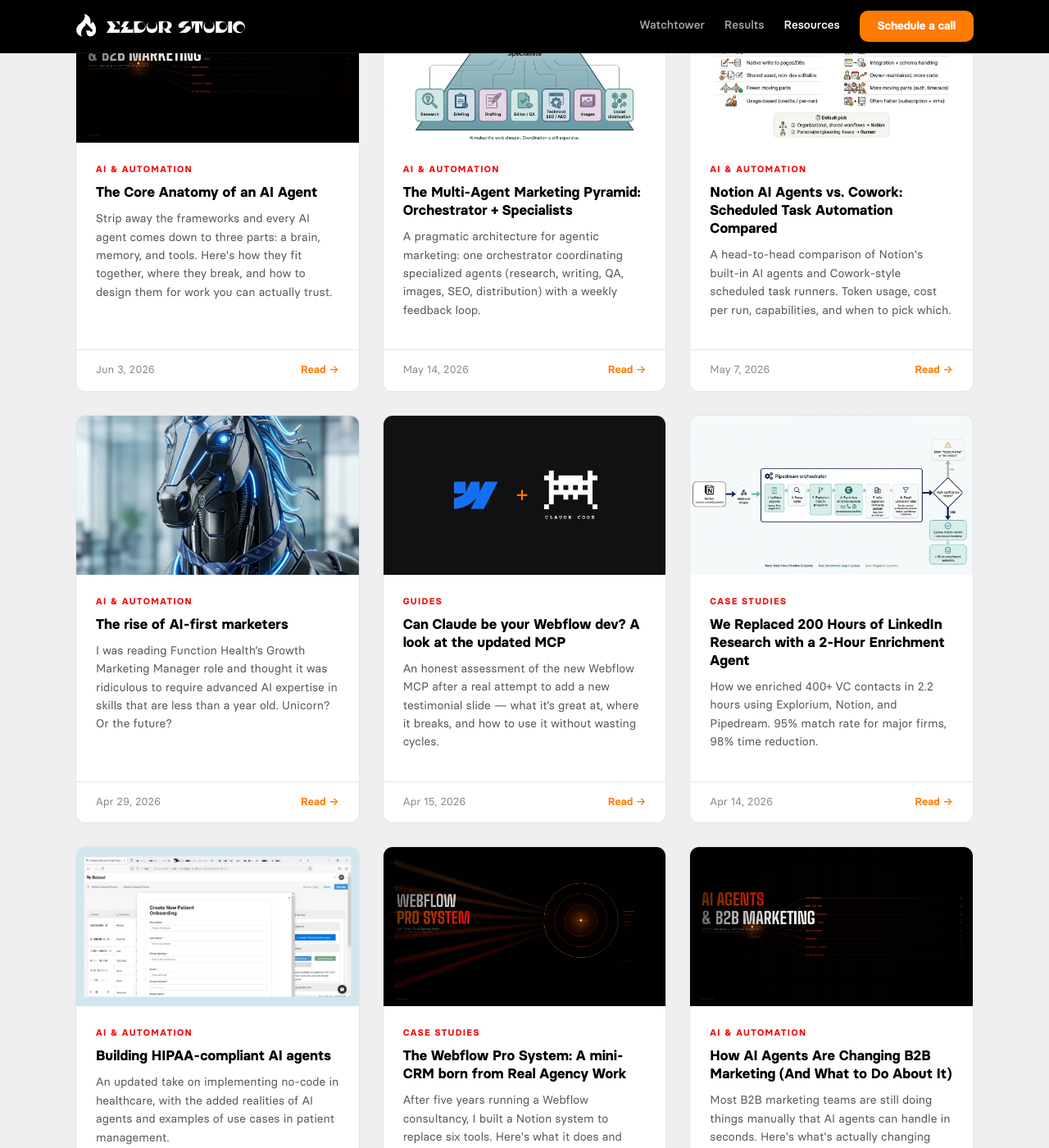
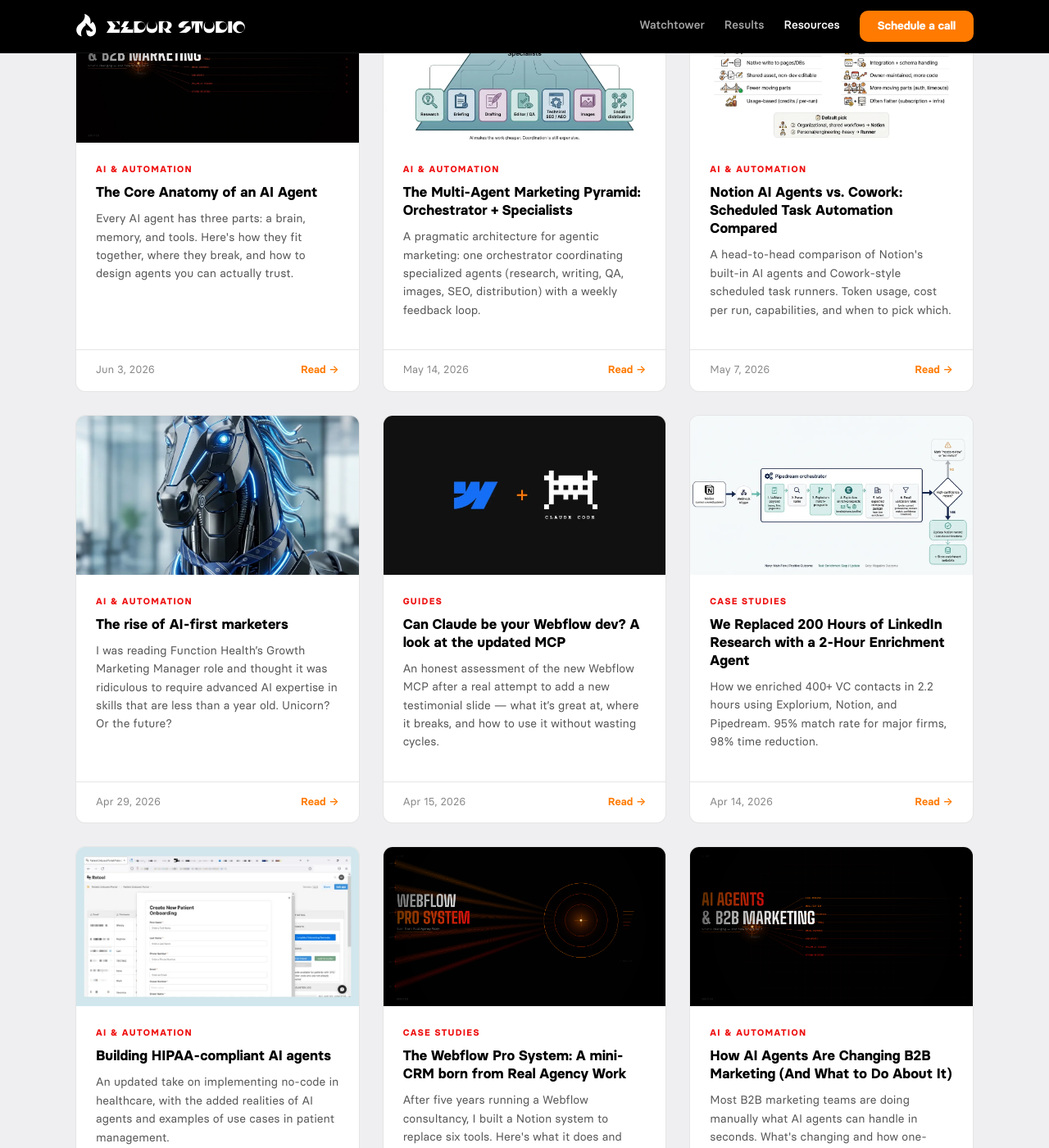
Before and after one commit to UberVero/ES2website, a Jekyll site: the page built from resources/index.html, in a window 1280 px wide and 1400 px high, scrolled down 1024 px. Shown: the whole window at 82% size. Built offline with Jekyll 4.4.1, drawn with Linux system fonts in a browser that asks for light colours; comment, search, counter and statistics services are not loaded; some of the changed text lies outside the part shown.

Commit message:
seo: weekly auto-fix — shorten 2 blog post meta descriptions to ≤160 chars
- ai-agents-b2b-marketing.md: trimmed from ~164 to ~141 chars
- core-anatomy-of-an-ai-agent.md: trimmed from ~202 to ~156 chars

Co-Authored-By: Claude Sonnet 4.6 <noreply@anthropic.com>

```diff
--- a/_posts/2026-03-04-ai-agents-b2b-marketing.md
+++ b/_posts/2026-03-04-ai-agents-b2b-marketing.md
@@ -1,7 +1,7 @@
 ---
 title: "How AI Agents Are Changing B2B Marketing (And What to Do About It)"
 slug: "ai-agents-b2b-marketing"
-description: "Most B2B marketing teams are still doing things manually that AI agents can handle in seconds. Here's what's actually changing and how one-person teams can compete."
+description: "Most B2B marketing teams are doing manually what AI agents can handle in seconds. What's changing and how one-person teams can compete."
 key_quote: "The best AI agent is the one that runs quietly in the background and surfaces only when something actually needs your attention."
 author: "Veronica"
 post_type: "article"
--- a/_posts/2026-06-03-core-anatomy-of-an-ai-agent.md
+++ b/_posts/2026-06-03-core-anatomy-of-an-ai-agent.md
@@ -1,7 +1,7 @@
 ---
 title: "The Core Anatomy of an AI Agent"
 slug: "core-anatomy-of-an-ai-agent"
-description: "Strip away the frameworks and every AI agent comes down to three parts: a brain, memory, and tools. Here's how they fit together, where they break, and how to design them for work you can actually trust."
+description: "Every AI agent has three parts: a brain, memory, and tools. Here's how they fit together, where they break, and how to design agents you can actually trust."
 key_quote: "Without tools, the smartest model in the world is still just a very confident writer."
 author: "Veronica"
 post_type: "article"
```
